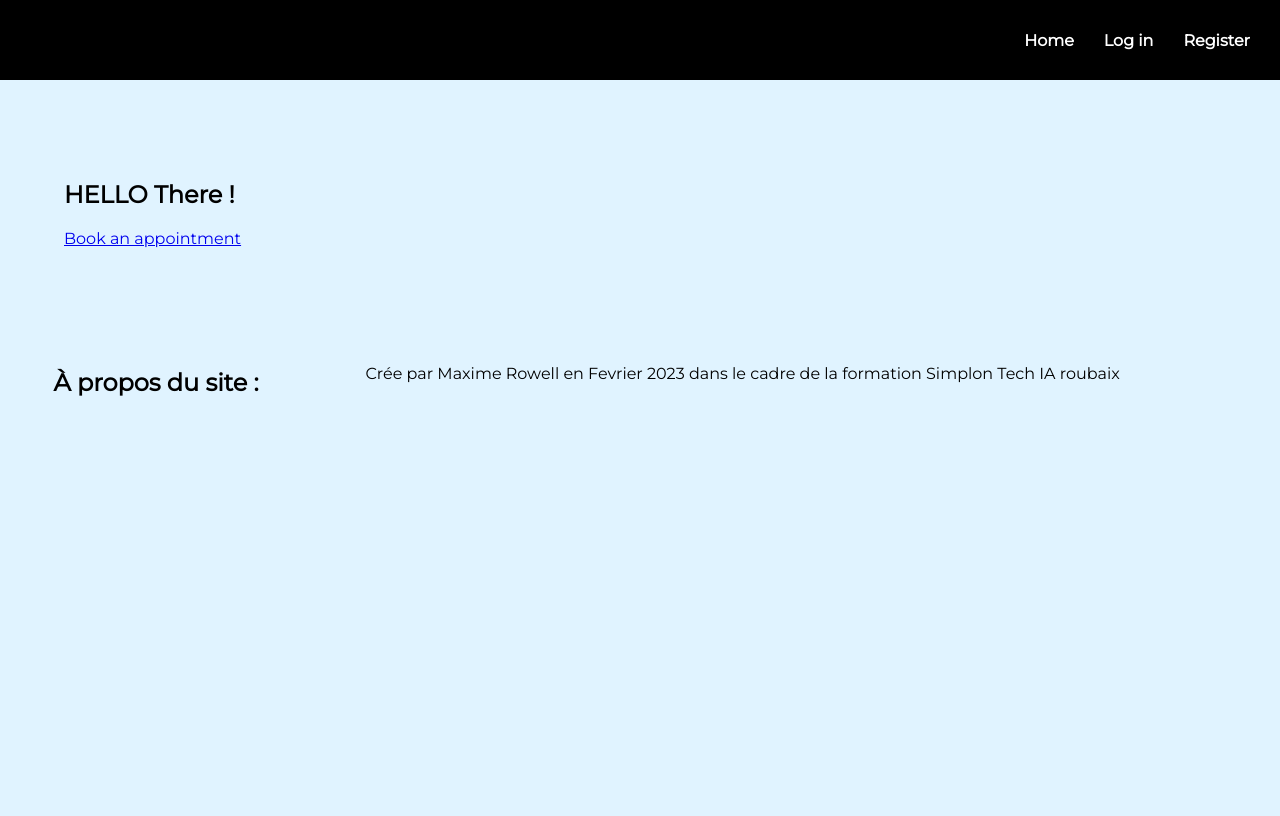
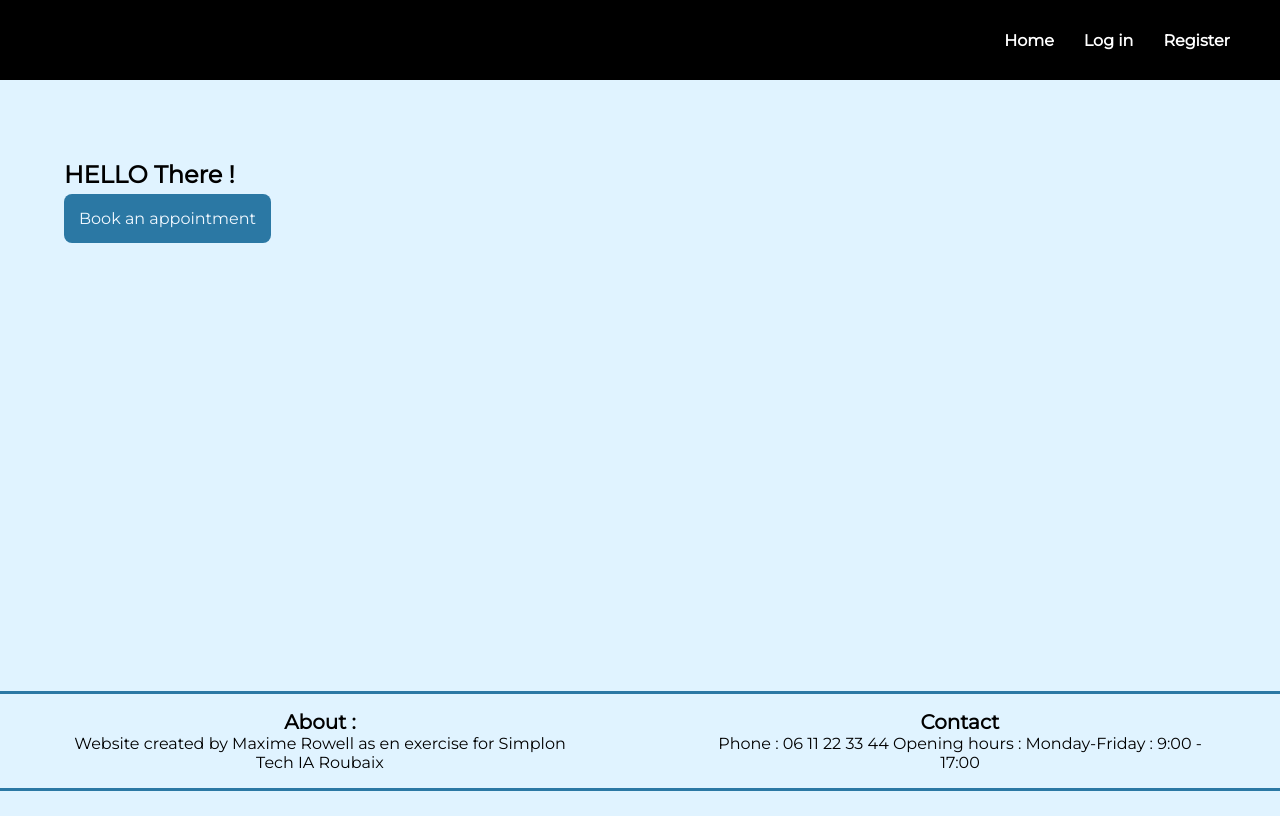
Before and after one commit to MaximeR12/Appointement_website_project, a Django app: page / in a window 1280 px wide. Before the commit the page ends 396 px from the top, so only its background shows below. Run offline with Django 4.2, Linux system fonts and the light colour scheme.

Commit message:
fin du projet dans la durée prevue du brief, possibles ameliorations à venir

```diff
--- a/DjangoWebsite/doc_appointment/appointment/static/appointment/styles.css
+++ b/DjangoWebsite/doc_appointment/appointment/static/appointment/styles.css
@@ -5,13 +5,17 @@
 font-family: 'Montserrat', sans-serif;}
 
 main{
-    margin-top: 100px;
+    margin-top: 60px;
     width: 90%;
     margin-left: 5%;
     margin-right: 5%;
+    flex :1;
 }
 body{
     margin: 0px;
+    min-height: 102vh;
+    display : flex;
+    flex-direction: column;
 }
 figure{
     padding: 0px;
@@ -23,7 +27,7 @@
 nav ul {
     background-color: black;
     margin:0px;
-    margin-right: 30px;
+    margin-right: 50px;
     padding:0px;
     display: flex;
     list-style-type: None;
@@ -73,9 +77,37 @@
     color: black;
 
 }
+
+/*################   BUTTON   ###################*/
+.main-btn{
+    padding: 15px;
+    border-radius: 8px;
+    background-color: #2b78a4;
+    text-decoration: None;
+    color: aliceblue;
+}
+
+
 /*################   FOOTER   ###################*/
 footer{
-    margin-top: 100px;
+    min-height: 15%;
+    border-top: solid #2b78a4;
+}
+
+.footercont{
     display: flex;
+    align-items: center;
     justify-content: space-around;
+    flex-flow: wrap;
 }
+
+.footercont p{
+    max-width: 40%;
+    text-align : center;
+}
+
+.footer-title{
+    font-size: 20px;
+    font-weight: 800;
+    margin-bottom: 10px;
+}
--- a/DjangoWebsite/doc_appointment/appointment/templates/appointment/base.html
+++ b/DjangoWebsite/doc_appointment/appointment/templates/appointment/base.html
@@ -11,6 +11,7 @@
     </head>
 
     <body>
+        <header>
             <nav> <!-- ##############################       NAV       ###########################-->
             <!--<figure class="logo"><img src="Ressources/logo.png" alt="Logo"></figure> -->
                 <ul>
@@ -25,10 +26,9 @@
                     <li><a href="{% url 'login' %}">Log in</a></li>
                     <li><a href="{% url 'register_user' %}">Register</a></li>
                     {% endif %}
-
                 </ul>
             </nav>
-
+        </header>
             {% for message in messages %}
             <div class="alert"><!--#########################  ALERT BOX   #############################-->
                 <span class="closebtn" onclick="this.parentElement.style.display='none';">&times;</span>
@@ -42,8 +42,10 @@
 
 
         <footer><!-- #######################    FOOTER   #################################-->
-            <h2>À propos du site :</h2>
-            <p>Crée par Maxime Rowell en Fevrier 2023 dans le cadre de la formation Simplon Tech IA roubaix</p>
+            <div class="footercont">
+                <p><span class="footer-title">About :</span><br>Website created by Maxime Rowell as en exercise for Simplon Tech IA Roubaix</p>
+                <p><span class="footer-title">Contact</span><br>Phone : 06 11 22 33 44    Opening hours : Monday-Friday : 9:00 - 17:00</p>
+            </div>
         <footer>
 
     </body>
--- a/DjangoWebsite/doc_appointment/appointment/views.py
+++ b/DjangoWebsite/doc_appointment/appointment/views.py
@@ -72,7 +72,7 @@
                 bookings_incoming.append(appt)
             else:
                 bookings_happened.append(appt)
-        return render(request, 'appointment/appt-list.html/',{'user' : request.user, "bookings_incoming" : bookings_incoming, 'bookings_happened' : bookings_happened, "nb_inc" : len(bookings_incoming), "nb_hap" : len(bookings_happened)} )
+        return render(request, 'appointment/appt-list.html/',{'user' : request.user, "bookings_incoming" : bookings_incoming.sort(key= lambda x : x.day), 'bookings_happened' : bookings_happened.sort(key= lambda x : x.day), "nb_inc" : len(bookings_incoming), "nb_hap" : len(bookings_happened)} )
 
 
 def delete_appt(request,id):
@@ -110,4 +110,4 @@
         messages.success(request, "You must be a staff user to access this page")
         return HttpResponseRedirect(reverse("login")) #redirect to login page
     else:
-        return render(request, 'appointment/planning.html',{'bookings': bookings})
+        return render(request, 'appointment/planning.html',{'bookings': bookings.order_by('day', 'hour')})
```
Also changed, not shown: DjangoWebsite/doc_appointment/appointment/templates/appointment/profile.html (+3 -4 lines). Lines whose indentation alone changed are shown as unchanged.
